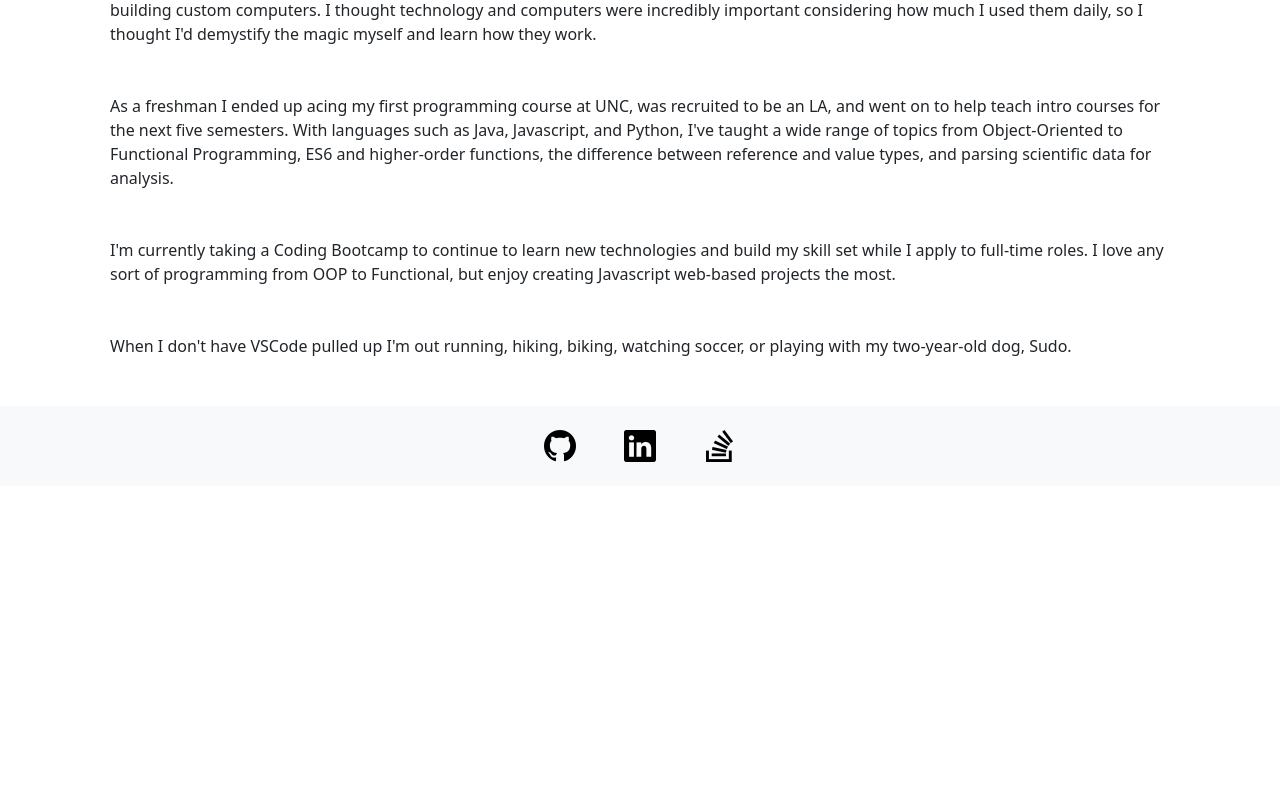
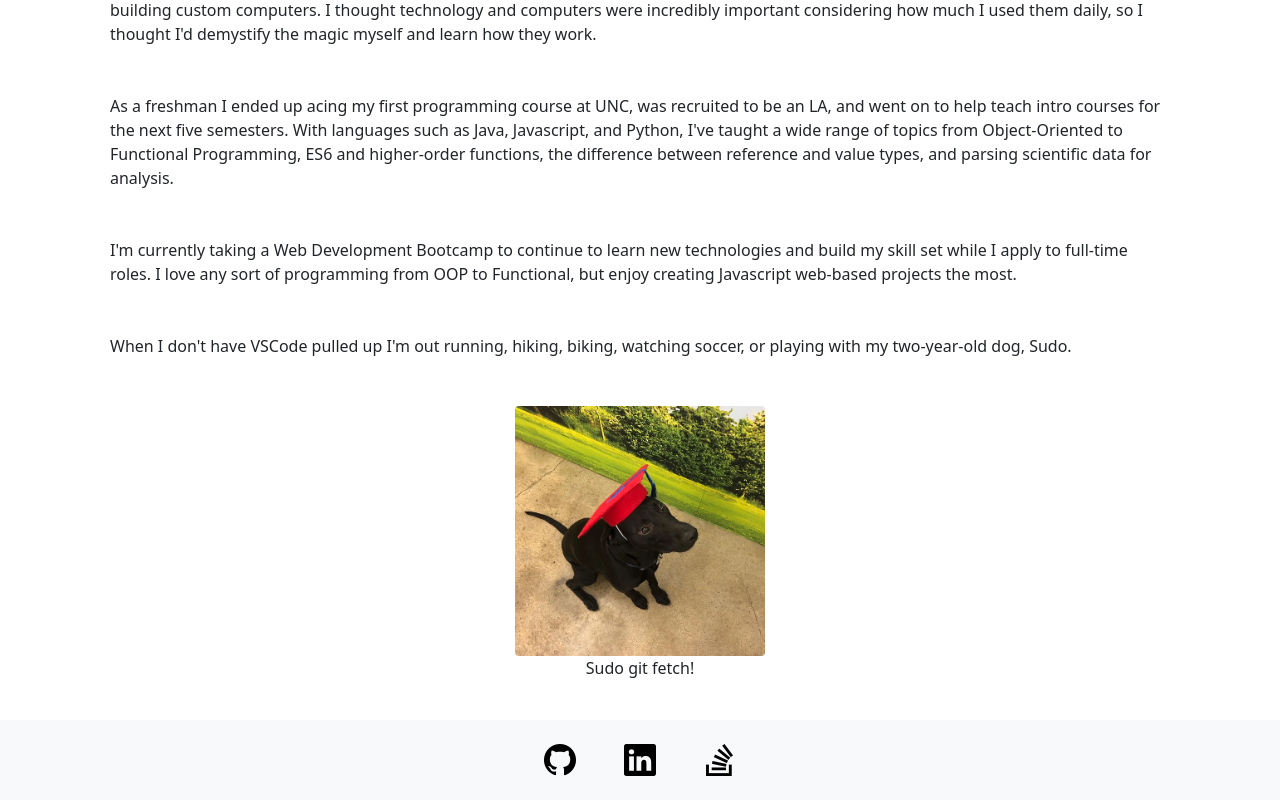
Before and after one commit to WillBerner/Will-Berner, a React (Create React App) app: page / in a window 1280 px wide. Shown: the part 605-1405 px from the top of the page. Before the commit the page ends 1091 px from the top, so only its background shows below. Built offline with nearby package versions, Linux system fonts and the light colour scheme.

Commit message:
Added a picture of Sudo.

```diff
--- a/src/components/pages/About.js
+++ b/src/components/pages/About.js
@@ -22,7 +22,7 @@ export default function About() {
 
             <div className="row mb-4 justify-content-center">
                 <div className="col-md-auto">
-                    <img src="./assets/images/me.jpeg" className="rounded-circle my-4 img-responsive center-block d-block mx-auto" alt="Me - Will Berner" style={profilePicStyle} />
+                    <img src="./assets/images/me.jpeg" className="rounded-circle my-4 img-responsive center-block d-block mx-auto" alt="Me - Will Berner" title="Me - Will Berner" style={profilePicStyle} />
                 </div>
             </div>
 
@@ -35,13 +35,20 @@ export default function About() {
                     As a freshman I ended up acing my first programming course at UNC, was recruited to be an LA, and went on to help teach intro courses for the next five semesters. With languages such as Java, Javascript, and Python, I've taught a wide range of topics from Object-Oriented to Functional Programming, ES6 and higher-order functions, the difference between reference and value types, and parsing scientific data for analysis.
                 </p>
                 <p className="my-4">
-                    I'm currently taking a Coding Bootcamp to continue to learn new technologies and build my skill set while I apply to full-time roles. I love any sort of programming from OOP to Functional, but enjoy creating Javascript web-based projects the most.
+                    I'm currently taking a Web Development Bootcamp to continue to learn new technologies and build my skill set while I apply to full-time roles. I love any sort of programming from OOP to Functional, but enjoy creating Javascript web-based projects the most.
                 </p>
                 <p className="mt-4 mb-5">
                     When I don't have VSCode pulled up I'm out running, hiking, biking, watching soccer, or playing with my two-year-old dog, Sudo.
                 </p>
             </div>
 
+            <div className="row mb-4 justify-content-center">
+                <div className="col-12">
+                    <img src="./assets/images/Sudo.jpg" className="rounded img-responsive center-block d-block mx-auto" alt="My dog Sudo" title="My dog Sudo" style={profilePicStyle} />
+                    <p className="text-center">Sudo git fetch!</p>
+                </div>
+            </div>
+
         </div>
     )
 }
--- a/src/components/pages/Resume.js
+++ b/src/components/pages/Resume.js
@@ -41,24 +41,24 @@ export default function Resume() {
                 </div>
 
                 <div className="row">
-                    <div className="col mx-4">
+                    <div className="col mx-5">
                         <h5 className="text-center">Front End</h5>
                         <ul className="list-group">
                             {proficiencies.frontend.map((proficiency, i) => {
                                 return (
-                                    <li className="list-group-item" key={i}>
+                                    <li className="list-group-item text-center" key={i}>
                                         {proficiency}
                                     </li>
                                 )
                             })}
                         </ul>
                     </div>
-                    <div className="col mx-4">
+                    <div className="col mx-5">
                         <h5 className="text-center">Back End</h5>
                         <ul className="list-group">
                             {proficiencies.backend.map((proficiency, i) => {
                                 return (
-                                    <li className="list-group-item" key={i}>
+                                    <li className="list-group-item text-center" key={i}>
                                         {proficiency}
                                     </li>
                                 )
--- a/src/components/pages/Teaching.js
+++ b/src/components/pages/Teaching.js
@@ -103,7 +103,7 @@ export default function Teaching() {
 
             <div className="row mb-4 justify-content-center">
                 <div className="col-12">
-                    <img src="./assets/images/OpenHouse.jpg" className="rounded img-responsive center-block d-block mx-auto" alt="Me explaing how Stereolithographic 3D printers work" title="Me explaing how Stereolithographic 3D printers work" style={OpenHouseStyle} />
+                    <img src="./assets/images/OpenHouse.jpg" className="rounded img-responsive center-block d-block mx-auto" alt="Me explaining how Stereolithographic 3D printers work" title="Me explaing how Stereolithographic 3D printers work" style={OpenHouseStyle} />
 
                 </div>
                 <div className="col-lg-6 col-md-12">
```
Also changed, not shown: public/assets/images/Sudo.jpg (added).
